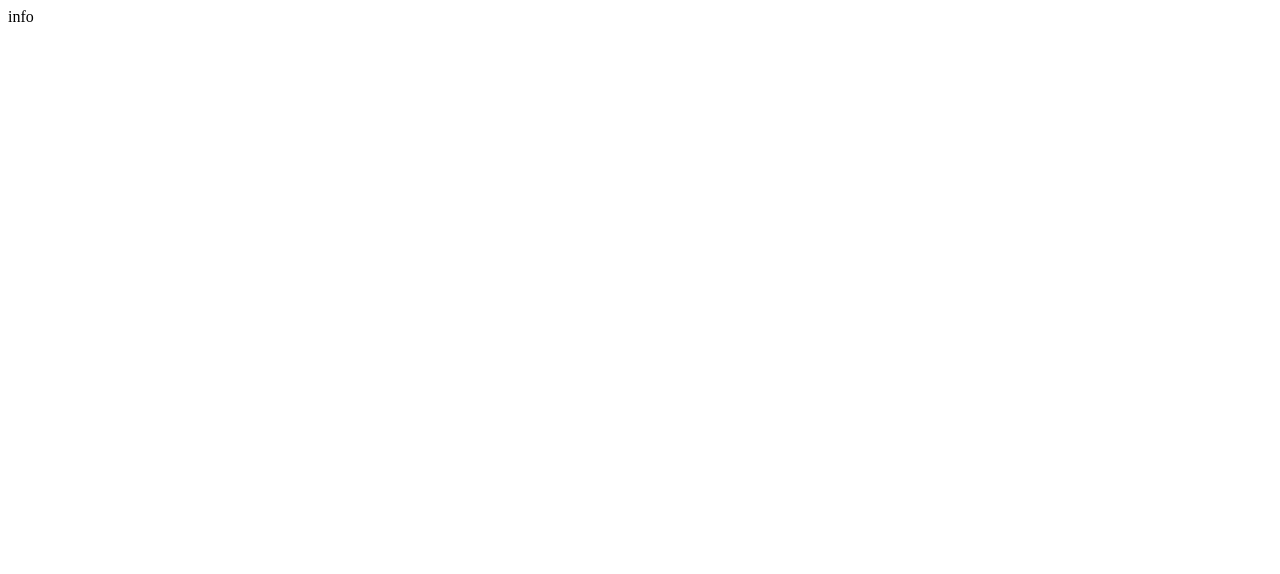
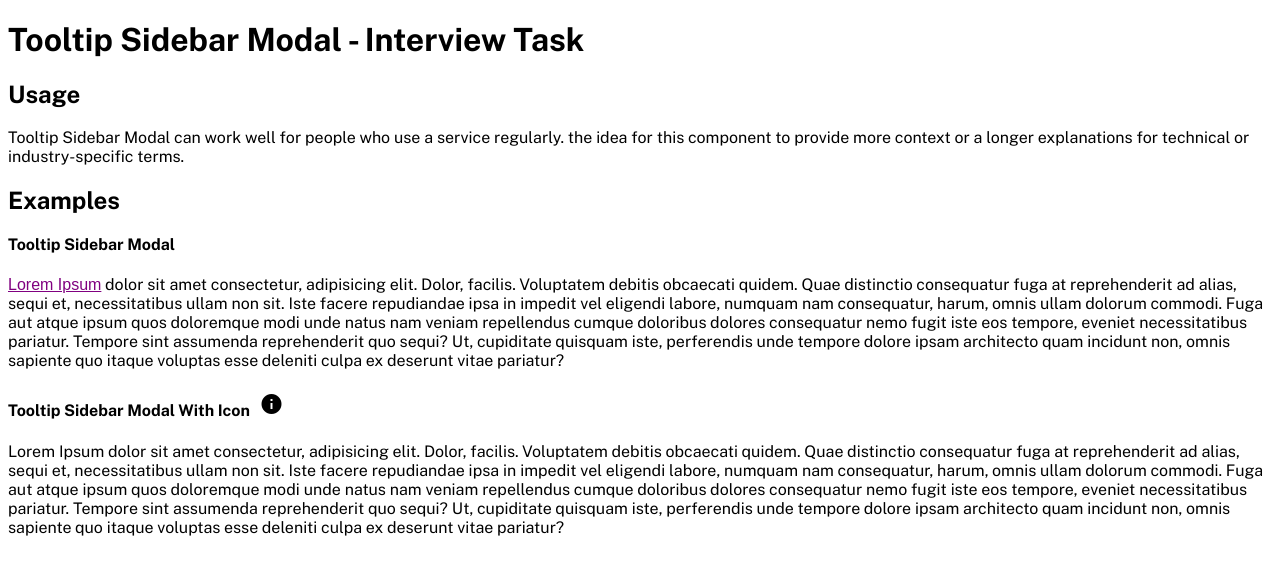
Before and after one commit to thewilheim/interview-task, a React (Create React App) app: page / in a window 1280 px wide. Shown: the top 574 px of the page. Built offline with nearby package versions, Linux system fonts and the light colour scheme.

Commit message:
added in styling and started on information page

```diff
--- a/src/App.tsx
+++ b/src/App.tsx
@@ -1,10 +1,28 @@
-import React from 'react';
-import TooltipSidebarModal from './components/TooltipSidebarModal';
+import React from "react";
+import TooltipSidebarModal from "./components/TooltipSidebarModal";
 
 function App() {
+
+  const mockTextBody = "Lorem Ipsum, sometimes referred to as 'lipsum', is the placeholder text used in design when creating content. It helps designers plan out where the content will sit, without needing to wait for the content to be written and approved. It originally comes from a Latin text, but to today's reader, it's seen as gibberish"
+
   return (
     <div className="App">
-      <TooltipSidebarModal informationText={"textBody"} hyperLinkText="Click here for more information" informationTitle="Test Title" />
+      <h1>Tooltip Sidebar Modal - Interview Task</h1>
+      <h2>Usage</h2>
+      <p>
+        Tooltip Sidebar Modal can work well for people who use a service
+        regularly. the idea for this component to provide more context or a longer explanations for technical or industry-specific terms.
+      </p>
+      <h2>Examples</h2>
+      <h4>Tooltip Sidebar Modal</h4>
+      <p>
+        <TooltipSidebarModal informationText={mockTextBody} isHyperLink={true} title="Lorem Ipsum" subTitle="What is Lorem Ipsum" hyperLinkText="Lorem Ipsum"/> dolor sit amet consectetur, adipisicing elit. Dolor, facilis. Voluptatem debitis obcaecati quidem. Quae distinctio consequatur fuga at reprehenderit ad alias, sequi et, necessitatibus ullam non sit. Iste facere repudiandae ipsa in impedit vel eligendi labore, numquam nam consequatur, harum, omnis ullam dolorum commodi. Fuga aut atque ipsum quos doloremque modi unde natus nam veniam repellendus cumque doloribus dolores consequatur nemo fugit iste eos tempore, eveniet necessitatibus pariatur. Tempore sint assumenda reprehenderit quo sequi? Ut, cupiditate quisquam iste, perferendis unde tempore dolore ipsam architecto quam incidunt non, omnis sapiente quo itaque voluptas esse deleniti culpa ex deserunt vitae pariatur?
+      </p>
+
+      <h4>Tooltip Sidebar Modal With Icon <TooltipSidebarModal informationText={mockTextBody} title="Lorem Ipsum" subTitle="What is Lorem Ipsum" hyperLinkText="Lorem Ipsum"/> </h4>
+      <p>
+        Lorem Ipsum dolor sit amet consectetur, adipisicing elit. Dolor, facilis. Voluptatem debitis obcaecati quidem. Quae distinctio consequatur fuga at reprehenderit ad alias, sequi et, necessitatibus ullam non sit. Iste facere repudiandae ipsa in impedit vel eligendi labore, numquam nam consequatur, harum, omnis ullam dolorum commodi. Fuga aut atque ipsum quos doloremque modi unde natus nam veniam repellendus cumque doloribus dolores consequatur nemo fugit iste eos tempore, eveniet necessitatibus pariatur. Tempore sint assumenda reprehenderit quo sequi? Ut, cupiditate quisquam iste, perferendis unde tempore dolore ipsam architecto quam incidunt non, omnis sapiente quo itaque voluptas esse deleniti culpa ex deserunt vitae pariatur?
+      </p>
     </div>
   );
 }
--- a/src/components/TooltipSidebarModal/TooltipSidebarModal.css
+++ b/src/components/TooltipSidebarModal/TooltipSidebarModal.css
@@ -1,22 +1,86 @@
+@import url('https://fonts.googleapis.com/css2?family=Public+Sans:ital,wght@0,400;0,700;1,400&display=swap');
+@import url('https://fonts.googleapis.com/icon?family=Material+Icons');
+
+body {font-family: 'Public Sans', Arial, sans-serif;}
+
 .sidebar{
-    position: absolute;
+    background-color: rgba(0, 0, 0, 0.55);
     top: 0;
+    bottom: 0;
     left: 0;
     right: 0;
-    bottom: 0;
-    width: 100%;
-    height: 100vh;
-    background-color: rgba(128, 128, 128, 0.301);
+    position: fixed;
+    z-index: 5;
 }
 
 .sidebarContainer{
     display: flex;
     flex-direction: column;
-    padding: 5rem;
-    position: absolute;
-    top: 0;
+    padding: 3rem;
+    position: fixed;
     right: 0;
     width: 25%;
     height: 100vh;
     background-color: rgb(245, 245, 245);
+    z-index: 10;
 }
+
+.sidebarHeader{
+    display: flex;
+    flex-direction: row;
+    align-items: center;
+    justify-content: space-between;
+}
+
+.modalCloseBtn{
+    cursor: pointer;
+    position: absolute;
+    right: 4rem;
+    background-color: transparent;
+    border: 0;
+    font-size: 18px;
+}
+.hyperLink{
+    display: inline;
+    background: none;
+    border: none;
+    outline: none;
+    cursor: pointer;
+    padding: 0;
+    font-size: 16px;
+    color: purple;
+    text-decoration: underline;
+}
+.hyperLink:hover{
+    color: rgb(82, 1, 82);
+    text-decoration: underline;
+}
+
+.infoButton{
+    background: none;
+    border: none;
+    outline: none;
+    cursor: pointer;
+}
+
+@media only screen and (max-width: 600px) {
+    .sidebarContainer{
+        position: fixed;
+        bottom: 0;
+        background-color: #fff;
+        width: 100%;
+        height: 45%;
+        padding: 1rem;
+        left: 0;
+        z-index: 10;
+    }
+
+    .modalCloseBtn{
+        cursor: pointer;
+        position: absolute;
+        right: 4rem;
+        background-color: transparent;
+        border: 0;
+        font-size: 18px;
+    }
+  }
--- a/src/components/TooltipSidebarModal/index.tsx
+++ b/src/components/TooltipSidebarModal/index.tsx
@@ -5,8 +5,8 @@ interface TooltipSidebarModalInterface {
   informationText: string;
   hyperLinkText: string;
   isHyperLink?: boolean;
-  informationTitle: string;
-  isUnfilledIcon?: boolean;
+  title: string;
+  subTitle: string;
 }
 
 function TooltipSidebarModal(props: TooltipSidebarModalInterface) {
@@ -14,8 +14,8 @@ function TooltipSidebarModal(props: TooltipSidebarModalInterface) {
     informationText,
     hyperLinkText,
     isHyperLink,
-    informationTitle,
-    isUnfilledIcon,
+    title,
+    subTitle,
   } = props;
 
   const [isModalOpen, setIsModalOpen] = useState<boolean>(false);
@@ -26,28 +26,34 @@ function TooltipSidebarModal(props: TooltipSidebarModalInterface) {
     }
   };
   return (
-    <div>
+    <>
       {isHyperLink ? (
-        <button onClick={(event) => toggleSideModal(event)}>{hyperLinkText}</button>
+        <button className="hyperLink" onClick={(event) => toggleSideModal(event)}>{hyperLinkText}</button>
       ) : (
-        <span
-          onClick={(event) => toggleSideModal(event)}
-          className="infoIcon"
+        <button className="infoButton" onClick={(event) => toggleSideModal(event)}>
+         <span
+          className="material-icons nsw-material-icons nsw-material-icons--info"
           aria-hidden="true"
           data-testid="infoIcon"
         >
           info
         </span>
+        </button>
+
       )}
       {isModalOpen ? (
         <div className="sidebar" onClick={(event) => toggleSideModal(event)}>
           <div className="sidebarContainer">
-            <h1>{informationTitle}</h1>
+            <div className="sidebarHeader">
+              <h1>{title}</h1>
+              <span className="material-icons nsw-material-icons nsw-material-icons--error" aria-hidden="true">cancel</span>
+            </div>
+            <h2>{subTitle}</h2>
             <p>{informationText}</p>
           </div>
         </div>
       ) : null}
-    </div>
+    </>
   );
 }
 
```
Also changed, not shown: 1 other file (tests, documents, lock files or other folders).
